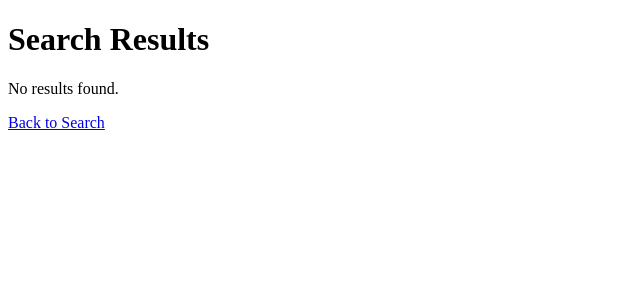
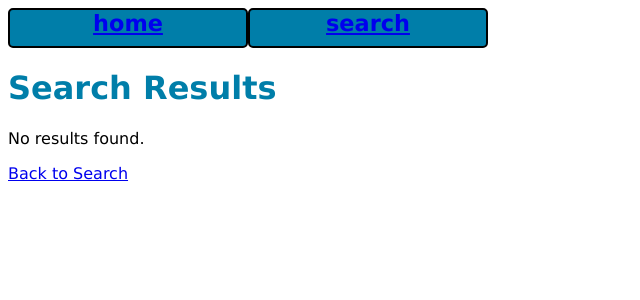
Before and after one commit to kaybr24/free-food-alert, a Flask app: template templates/search_results.html in a window 1280 px wide. Shown: the top 300 px of the page, without its empty margins (0-640 px from the left). Run offline with Flask 3, Linux system fonts and the light colour scheme; the template is opened without the code that fills it, so the values that code supplies are empty.

Commit message:
added nav bar to search page

```diff
--- a/templates/search_results.html
+++ b/templates/search_results.html
@@ -3,8 +3,20 @@
 <head>
     <meta charset="UTF-8">
     <meta name="viewport" content="width=device-width, initial-scale=1.0">
+    <link rel='stylesheet' href="{{url_for('static', filename = 'style.css')}}">
+
     <title>Search Results</title>
 </head>
+{% block nav %}
+<nav>
+  <ul>
+    <li><a href="{{url_for('index')}}">home</a></li>
+    <li><a href="{{url_for('search_posts')}}">search</a></li>
+
+
+  </ul>
+</nav>
+{% endblock %}
 <body>
     <h1>Search Results</h1>
     {% if data %}
```
